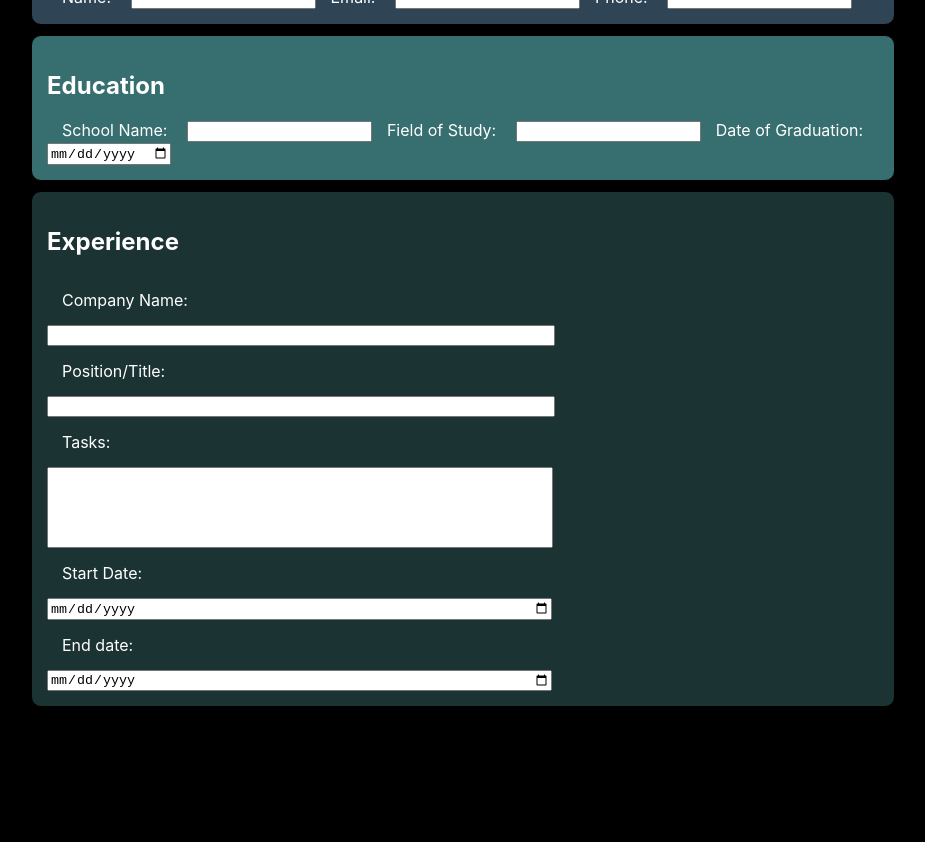
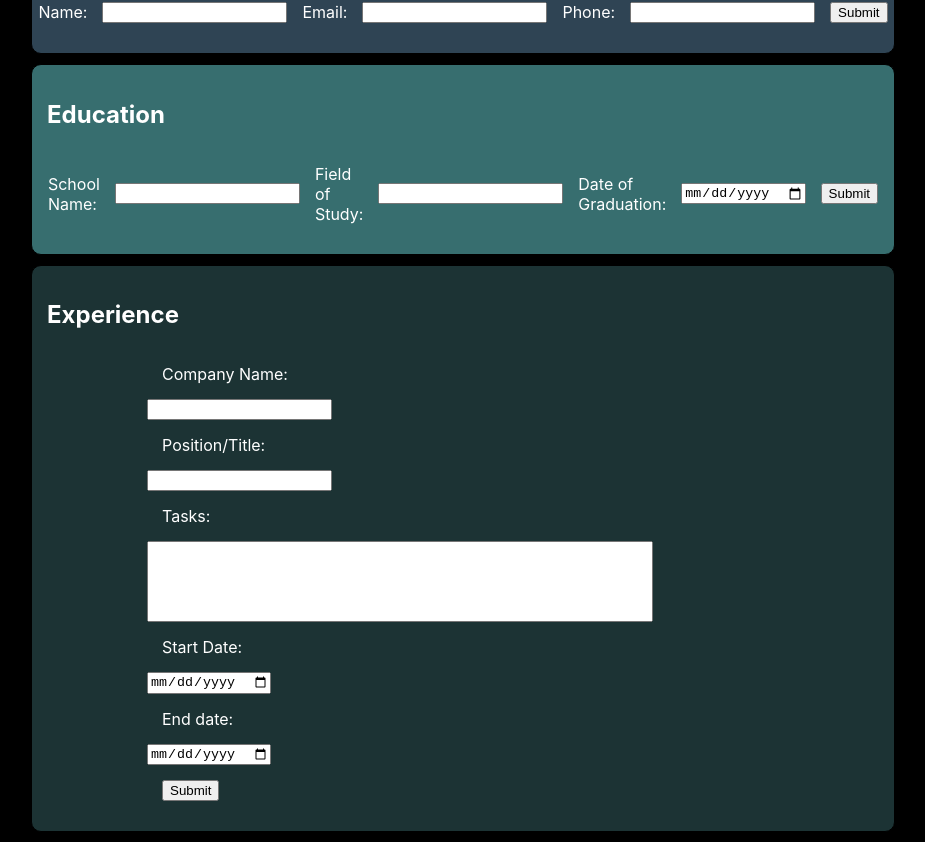
Before and after one commit to blevinspercussion/cv-application, a React (Create React App) app: page / in a window 1280 px wide. Shown: the part 180-1022 px from the top of the page, without its empty margins (177-1102 px from the left). Before the commit the page ends 897 px from the top, so only its background shows below. Built offline with nearby package versions, Linux system fonts and the light colour scheme.

Commit message:
added 'submit' buttons to component forms

```diff
--- a/src/components/EducationInfo.js
+++ b/src/components/EducationInfo.js
@@ -16,6 +16,7 @@ class EducationInfo extends Component {
           <input type="text"></input>
           <label>Date of Graduation: </label>
           <input type="date"></input>
+          <input className="btn-submit" type="submit" value="Submit" />
         </form>
       </div>
     );
--- a/src/components/ExperienceInfo.js
+++ b/src/components/ExperienceInfo.js
@@ -9,6 +9,7 @@ class ExperienceInfo extends Component {
     return (
       <div className="component experience-info">
         <h2>Experience</h2>
+        <form>
           <label>Company Name: </label>
           <input type="text"></input>
           <label>Position/Title: </label>
@@ -19,6 +20,8 @@ class ExperienceInfo extends Component {
           <input type="date"></input>
           <label>End date: </label>
           <input type="date"></input>
+          <input className="btn-submit" type="submit" value="Submit" />
+        </form>
       </div>
     );
   }
--- a/src/components/GeneralInfo.js
+++ b/src/components/GeneralInfo.js
@@ -16,6 +16,7 @@ class GeneralInfo extends Component {
           <input type="email"></input>
           <label>Phone: </label>
           <input type="tel"></input>
+          <input className="btn-submit" type="submit" value="Submit" />
         </form>
       </div>
     );
--- a/src/components/component_styles.css
+++ b/src/components/component_styles.css
@@ -33,3 +33,19 @@ textarea {
     resize: none;
     width: 500px;
 }
+
+form {
+    display: flex;
+    align-items: center;
+    justify-content: center;
+}
+
+.experience-info form {
+    flex-direction: column;
+    align-items: flex-start;
+    margin-left: 100px;
+}
+
+.btn-submit {
+    margin: 15px;
+}
```
Lines whose indentation alone changed are shown as unchanged.
